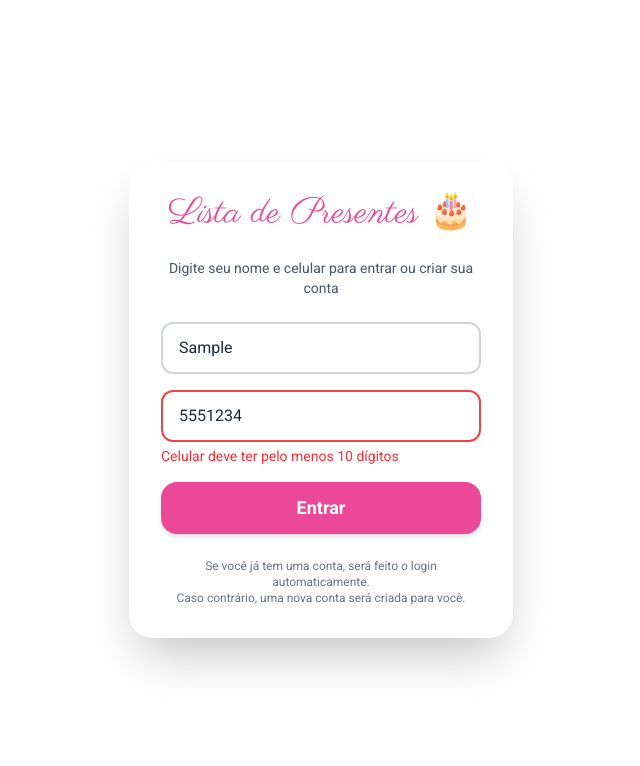
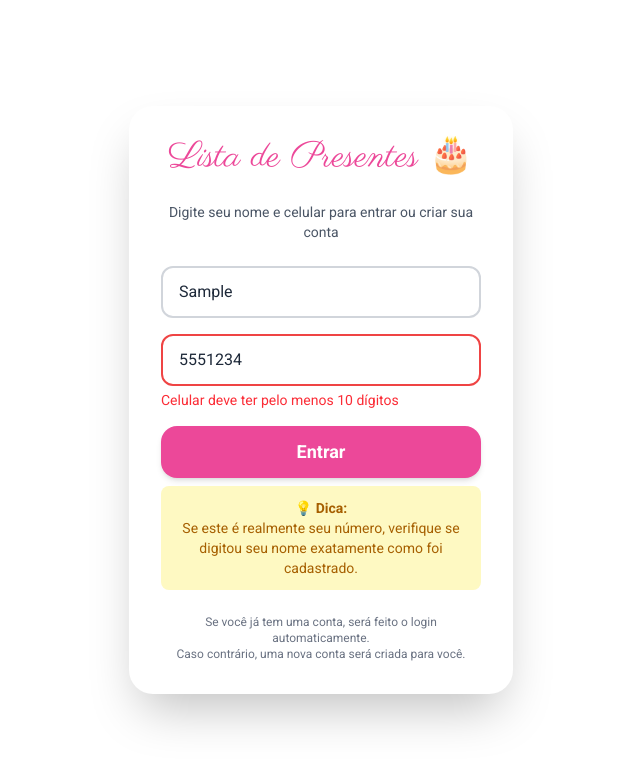
Before and after one commit to PetersonDelVecchio/alessandra-gifts, a React (Vite) app: page /login in a window 1280 px wide. Both pictures are taken after typing "Sample", "5551234" into the empty fields and a click on the button "Entrar". Shown: the top 766 px of the page, without its empty margins (319-959 px from the left). Built offline with nearby package versions, Linux system fonts and the light colour scheme; no server answers; the database is empty.

Commit message:
feat: Verificação de login e case ajustado para insensitive

```diff
--- a/src/pages/Login.tsx
+++ b/src/pages/Login.tsx
@@ -91,10 +91,16 @@ const Login: React.FC = () => {
       const querySnapshot = await getDocs(q);
 
       if (!querySnapshot.empty) {
-        // Usuário existe - fazer login
+        // Usuário com esse número existe
         const userDoc = querySnapshot.docs[0];
         const userData = userDoc.data();
 
+        // Comparar nomes (case insensitive)
+        const nameFromDB = userData.name.toLowerCase().trim();
+        const nameFromInput = name.toLowerCase().trim();
+
+        if (nameFromDB === nameFromInput) {
+          // Nome confere - fazer login
           localStorage.setItem("guestId", userDoc.id);
           localStorage.setItem("guestName", userData.name);
           localStorage.setItem("guestPhone", userData.phone);
@@ -109,6 +115,15 @@ const Login: React.FC = () => {
               navigate("/guest");
             }
           }, 1000);
+        } else {
+          // Nome não confere
+          setMessage(
+            "Número já registrado com outro nome. Verifique os dados informados."
+          );
+          setErrors({
+            phone: "Este número já está registrado para outra pessoa",
+          });
+        }
       } else {
         // Usuário não existe - registrar
         const newUserData = {
@@ -239,6 +254,17 @@ const Login: React.FC = () => {
           </div>
         )}
 
+        {/* Erro específico do número */}
+        {errors.phone && !errors.name && (
+          <div className="mt-2 p-3 rounded-lg text-center text-sm bg-yellow-100 text-yellow-700">
+            <p className="font-semibold">💡 Dica:</p>
+            <p>
+              Se este é realmente seu número, verifique se digitou seu nome
+              exatamente como foi cadastrado.
+            </p>
+          </div>
+        )}
+
         {/* Informação adicional */}
         <div className="mt-6 text-center text-xs text-gray-500">
           <p>Se você já tem uma conta, será feito o login automaticamente.</p>
```
Lines whose indentation alone changed are shown as unchanged.
